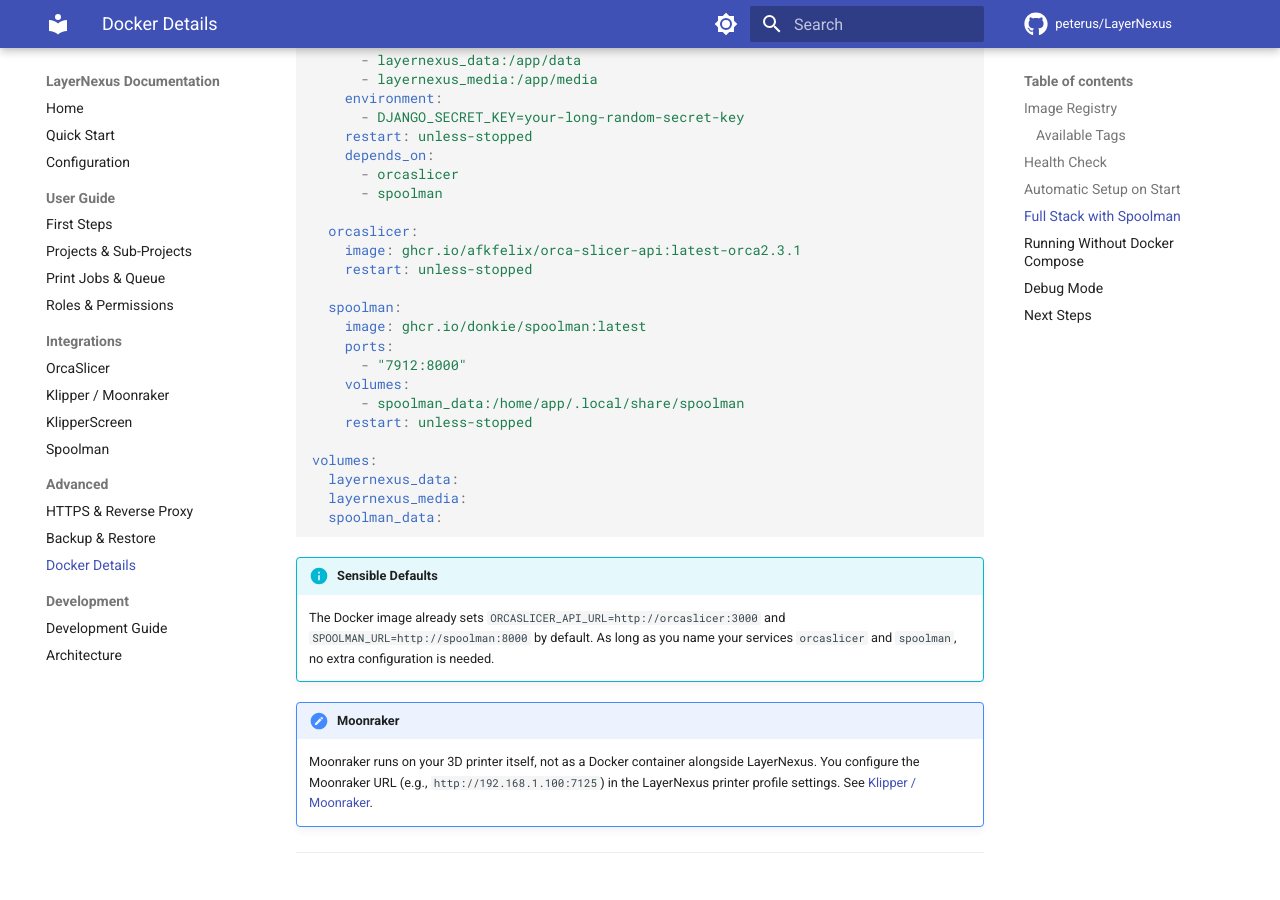
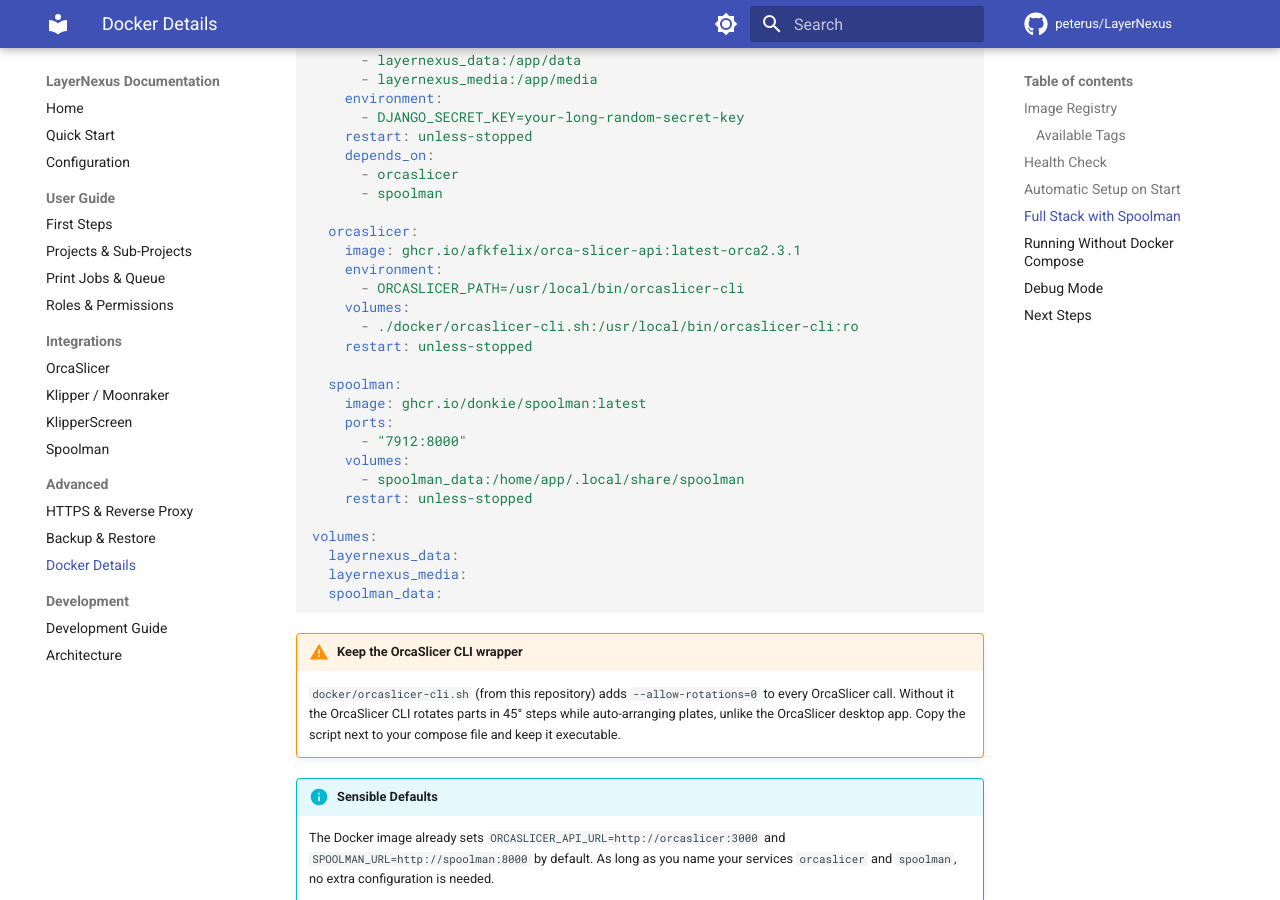
Before and after one commit to peterus/LayerNexus, an MkDocs documentation site: the page built from docs/advanced/docker.md, in a window 1280 px wide and 900 px high, scrolled down 1652 px. Built offline with MkDocs 1.6.1 and Material for MkDocs 9.7.7, drawn with Linux system fonts in a browser that asks for light colours; comment, search, counter and statistics services are not loaded.

Commit message:
fix(slicing): stop OrcaSlicer CLI from rotating parts while arranging
The OrcaSlicer CLI arranges with allow_rotations enabled by default (the
desktop GUI has it off), so --arrange 1 turned parts in 45-degree steps.
orca-slicer-api exposes no setting for it, so the orcaslicer service now
calls the CLI through docker/orcaslicer-cli.sh, which adds
--allow-rotations=0 (the only accepted spelling).

Co-Authored-By: Claude Opus 5.5 <noreply@anthropic.com>

````diff
--- a/docker-compose.yml
+++ b/docker-compose.yml
@@ -58,8 +58,12 @@ services:
     image: ghcr.io/afkfelix/orca-slicer-api:latest-orca2.3.1
     ports:
       - "3000:3000"
+    environment:
+      # Wrapper disables arrange rotation (OrcaSlicer CLI default rotates parts in 45° steps)
+      - ORCASLICER_PATH=/usr/local/bin/orcaslicer-cli
     volumes:
       - orcaslicer_data:/app/data
+      - ./docker/orcaslicer-cli.sh:/usr/local/bin/orcaslicer-cli:ro
     restart: unless-stopped
 
   spoolman:
--- a/docs/advanced/docker.md
+++ b/docs/advanced/docker.md
@@ -80,6 +80,10 @@ services:
 
   orcaslicer:
     image: ghcr.io/afkfelix/orca-slicer-api:latest-orca2.3.1
+    environment:
+      - ORCASLICER_PATH=/usr/local/bin/orcaslicer-cli
+    volumes:
+      - ./docker/orcaslicer-cli.sh:/usr/local/bin/orcaslicer-cli:ro
     restart: unless-stopped
 
   spoolman:
@@ -95,6 +99,9 @@ volumes:
   layernexus_media:
   spoolman_data:
 ```
+
+!!! warning "Keep the OrcaSlicer CLI wrapper"
+    `docker/orcaslicer-cli.sh` (from this repository) adds `--allow-rotations=0` to every OrcaSlicer call. Without it the OrcaSlicer CLI rotates parts in 45° steps while auto-arranging plates, unlike the OrcaSlicer desktop app. Copy the script next to your compose file and keep it executable.
 
 !!! info "Sensible Defaults"
     The Docker image already sets `ORCASLICER_API_URL=http://orcaslicer:3000` and `SPOOLMAN_URL=http://spoolman:8000` by default. As long as you name your services `orcaslicer` and `spoolman`, no extra configuration is needed.
````
Also changed, not shown: docs/integrations/orcaslicer.md (+4 -0 lines), 2 other files.
